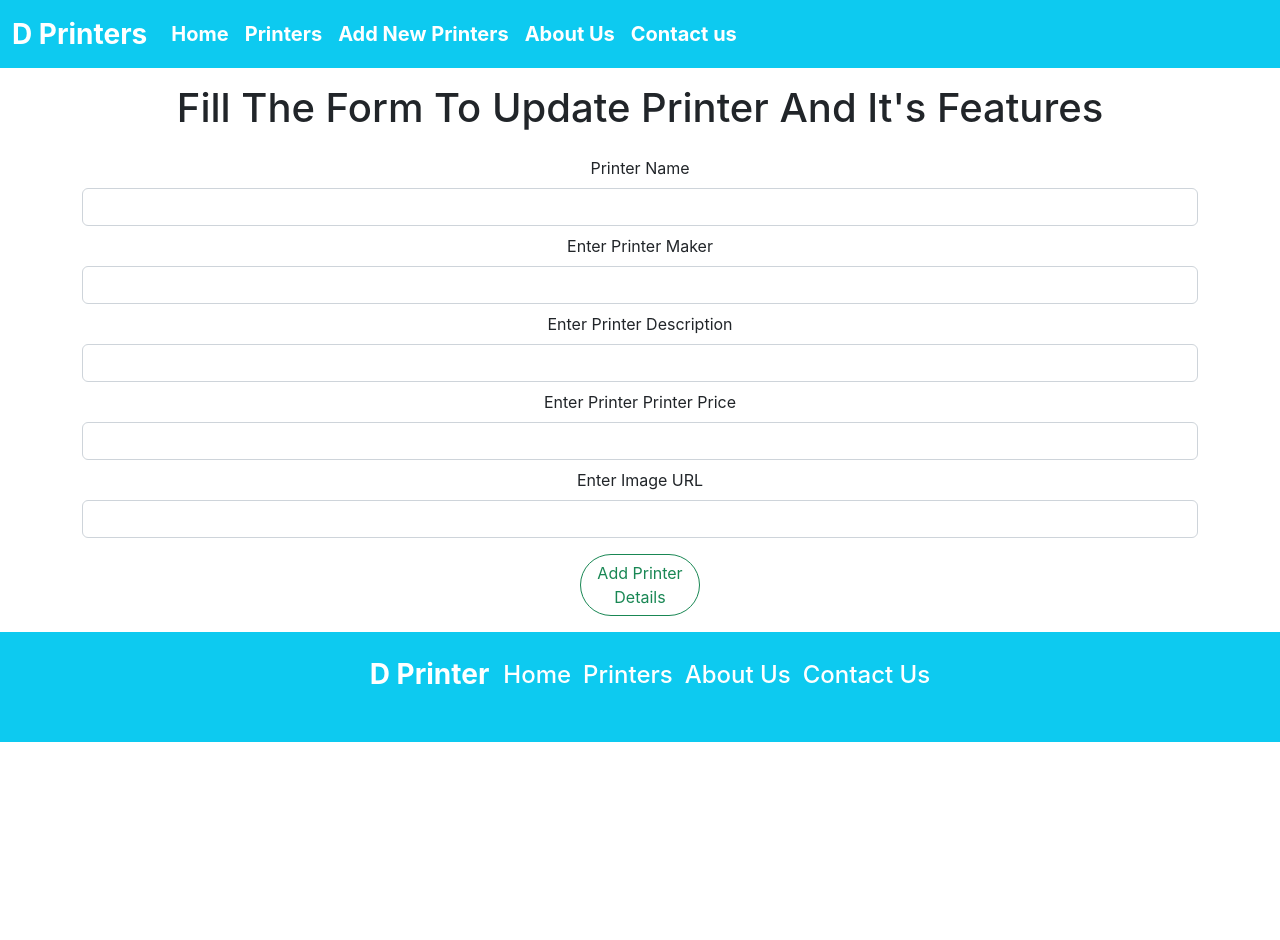
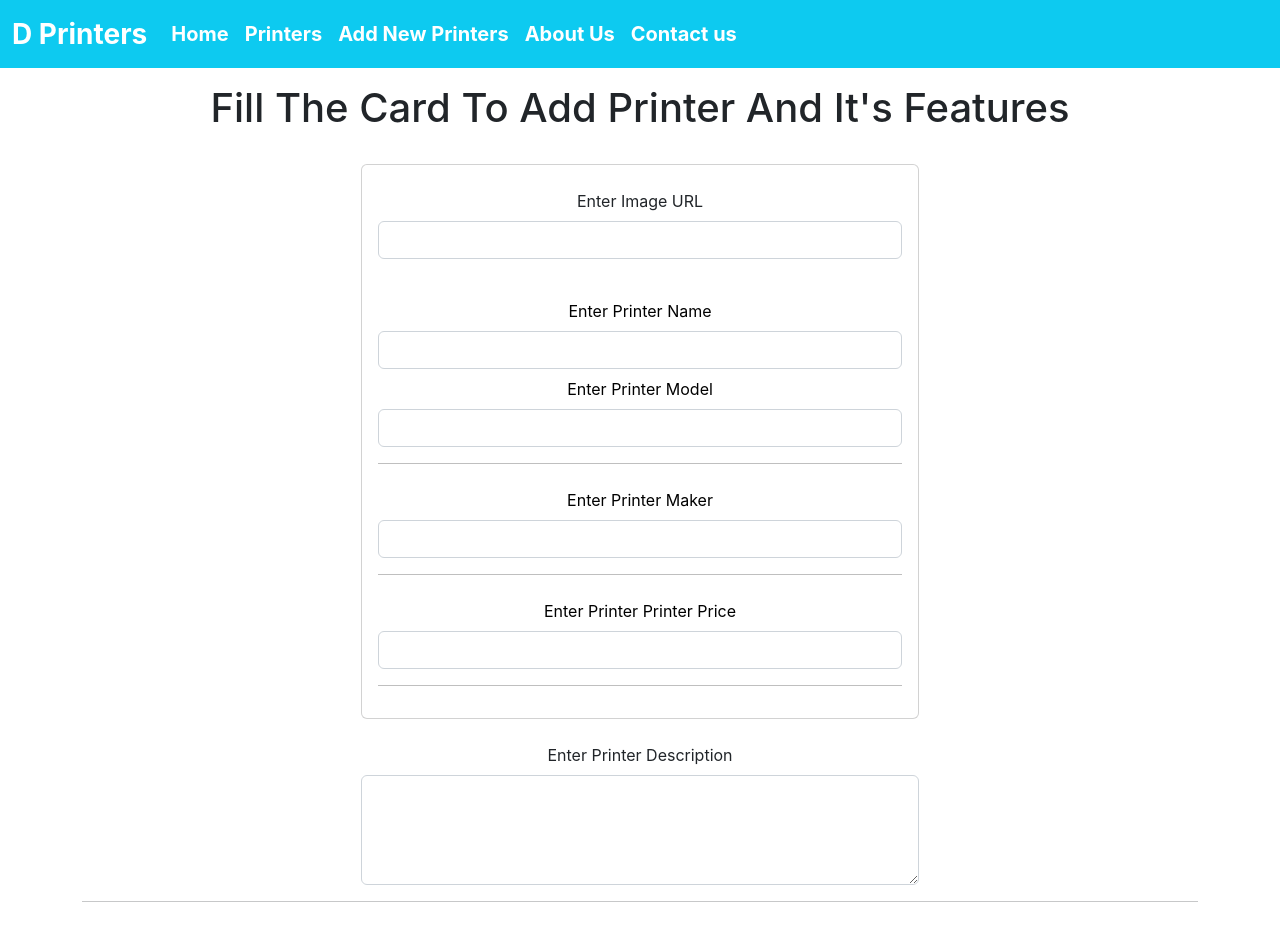
Before and after one commit to Yash-Daxini/D_Printer, a React (Create React App) app: page /AddNew in a window 1280 px wide. Shown: the top 940 px of the page. Before the commit the page ends 800 px from the top, so only its background shows below. Built offline with nearby package versions, Linux system fonts and the light colour scheme.

Commit message:
Improved Add Page and Routing

```diff
--- a/src/App.js
+++ b/src/App.js
@@ -13,7 +13,7 @@ function App() {
   return (
     <BrowserRouter>
       <Routes>
-        <Route path='/' element={<HeadFoot />}>
+        <Route path='' element={<HeadFoot />}>
           <Route path='/D_Printer' element={<Home />}></Route>
           <Route path='/Printers' element={<Printers />}></Route>
           <Route path='/About' element={<About />}></Route>
--- a/src/Components/AddNew.js
+++ b/src/Components/AddNew.js
@@ -1,76 +1,20 @@
-import {  useState } from "react";
+import { useState } from "react";
+import { useNavigate } from "react-router-dom";
+
 
 const AddNew = () => {
   const [obj, setObj] = useState({});
-
-//   useEffect(() => {
-//     fetch("https://62da16fd5d893b27b2f0ebab.mockapi.io/printer/" + param.id)
-//       .then((response) => {
-//         return response.json();
-//       })
-//       .then((data) => {
-//         setObj(data);
-//       });
-//   }, []);
+  const [previewObj, setPreviewObj] = useState(0);
+  const navigate = useNavigate();
 
   return (
     <div className="text-center container my-3">
-      <h1 className="my-3">Fill The Form To Update Printer And It's Features</h1>
-      <form>
-        <div className="mb-3">
-          <label htmlFor="exampleInputEmail1" className="form-label my-2">
-            Printer Name
-          </label>
-          <input
-            type="text"
-            className="form-control"
-            value={obj.PrinterName}
-            id="exampleInputEmail1"
-            aria-describedby="emailHelp"
-            onChange={(e) => {
-              setObj({ ...obj, PrinterName: e.target.value });
-            }}
-          />
-          <label htmlFor="exampleInputEmail1" className="form-label my-2">
-            Enter Printer Maker
-          </label>
-          <input
-            type="text"
-            className="form-control"
-            value={obj.PrinterMaker}
-            id="exampleInputEmail1"
-            aria-describedby="emailHelp"
-            onChange={(e) => {
-              setObj({ ...obj, PrinterModel: e.target.value });
-            }}
-          />
-          <label htmlFor="exampleInputEmail1" className="form-label my-2">
-            Enter Printer Description
-          </label>
-          <input
-            type="text"
-            className="form-control"
-            id="exampleInputEmail1"
-            value={obj.PrinterDescription}
-            aria-describedby="emailHelp"
-            onChange={(e) => {
-              setObj({ ...obj, PrinterDescription: e.target.value });
-            }}
-          />
-          <label htmlFor="exampleInputEmail1" className="form-label my-2">
-            Enter Printer Printer Price
-          </label>
-          <input
-            type="text"
-            className="form-control"
-            id="exampleInputEmail1"
-            value={obj.PrinterPrice}
-            aria-describedby="emailHelp"
-            onChange={(e) => {
-              setObj({ ...obj, PrinterPrice: e.target.value });
-            }}
-          />
+      {previewObj === 0 ? <h1 className="my-3">Fill The Card To Add Printer And It's Features</h1> : <h1 className="my-3">Your Card Preview</h1>}
 
+      {previewObj === 0 ?
+        <div className="d-flex justify-content-center flex-column align-items-center">
+          <div className="card my-3 mx-3 w-50">
+            <div className="card-body">
               <label htmlFor="exampleInputEmail1" className="form-label my-2">
                 Enter Image URL
               </label>
@@ -85,10 +29,103 @@ const AddNew = () => {
                 }}
               />
             </div>
+            <div className="card-body text-black">
+              <label htmlFor="exampleInputEmail1" className="form-label my-2">
+                Enter Printer Name
+              </label>
+              <input
+                type="text"
+                className="form-control"
+                value={obj.PrinterName}
+                id="exampleInputEmail1"
+                aria-describedby="emailHelp"
+                onChange={(e) => {
+                  setObj({ ...obj, PrinterName: e.target.value });
+                }}
+              />
+              <label htmlFor="exampleInputEmail1" className="form-label my-2">
+                Enter Printer Model
+              </label>
+              <input
+                type="text"
+                className="form-control"
+                value={obj.PrinterModel}
+                id="exampleInputEmail1"
+                aria-describedby="emailHelp"
+                onChange={(e) => {
+                  setObj({ ...obj, PrinterModel: e.target.value });
+                }}
+              />
+              <hr />
+              <label htmlFor="exampleInputEmail1" className="form-label my-2">
+                Enter Printer Maker
+              </label>
+              <input
+                type="text"
+                className="form-control"
+                value={obj.PrinterMaker}
+                id="exampleInputEmail1"
+                aria-describedby="emailHelp"
+                onChange={(e) => {
+                  setObj({ ...obj, PrinterMaker: e.target.value });
+                }}
+              />
+              <hr />
+              <label htmlFor="exampleInputEmail1" className="form-label my-2">
+                Enter Printer Printer Price
+              </label>
+              <input
+                type="text"
+                className="form-control"
+                id="exampleInputEmail1"
+                value={obj.PrinterPrice}
+                aria-describedby="emailHelp"
+                onChange={(e) => {
+                  setObj({ ...obj, PrinterPrice: e.target.value });
+                }}
+              />
+              <hr />
+
+            </div>
+          </div>
+          <div className="text-center w-50">
+            <label htmlFor="exampleInputEmail1" className="form-label my-2">
+              Enter Printer Description
+            </label>
+            <textarea class="form-control" id="exampleFormControlTextarea1" rows="4" value={obj.PrinterDescription} onChange={(e) => {
+              setObj({ ...obj, PrinterDescription: e.target.value });
+            }}></textarea>
+          </div>
+        </div>
+        :
+        <div className="container w-50">
+          <div className="card my-3 mx-3 text-center border-0">
+            <img
+              src={obj.PrinterImage}
+              className="card-img-top"
+              alt="Can't Load"
+            />
+            <div className="card-body text-black">
+              <h5 className="card-title text-black">
+                <b>{obj.PrinterName}</b>
+              </h5>
+              <h5 className="card-title text-black">{obj.PrinterModel}</h5>
+              <hr />
+              {obj.PrinterMaker}
+              <hr />
+              <h6>₹ {obj.PrinterPrice}</h6>
+              {/* <button className="mx-4 my-2 btn btn-outline-info w-50">Add Printer Details</button>
+              <button className="mx-4 my-2 btn btn-outline-info w-50">Go To See Your Changes</button> */}
+            </div>
+          </div>
+        </div>
+      }
+
+      <hr />
 
       <button
         type="submit"
-          className="btn btn-outline-success"
+        className="btn btn-outline-success my-4 w-25"
         onClick={(e) => {
           e.preventDefault();
           fetch(
@@ -115,11 +152,34 @@ const AddNew = () => {
             PrinterPrice: "",
             PrinterImage: "",
           });
-          }}
+          setPreviewObj(0);
+          navigate("./../AddNew");
+        }
+        }
       >
         Add Printer Details
       </button>
-      </form>
+
+      <button className="mx-4 my-4 btn btn-outline-info w-25" onClick={() => {
+        if (previewObj === 1) {
+          setPreviewObj(0);
+        }
+        else {
+          setPreviewObj(1);
+        }
+        navigate("./../AddNew")
+      }}>
+        {previewObj === 1 ? <span>Go to Add Page</span> : <span>See the Preview</span>}
+      </button>
+
+
+
+      <button className="mx-4 my-4 btn btn-outline-info w-25" onClick={() => {
+        navigate("./../Printers")
+      }}>
+        Go To See Your Changes
+      </button>
+
     </div>
   );
 };
--- a/src/Components/Edit.js
+++ b/src/Components/Edit.js
@@ -1,9 +1,10 @@
 import { useEffect, useState } from "react";
-import { useParams } from "react-router-dom";
+import { useNavigate, useParams } from "react-router-dom";
 
 const Edit = () => {
   const [obj, setObj] = useState({});
   const param = useParams();
+  const navigate = useNavigate();
 
   useEffect(() => {
     fetch("https://62da16fd5d893b27b2f0ebab.mockapi.io/printer/" + param.id)
@@ -90,7 +91,7 @@ const Edit = () => {
 
         <button
           type="submit"
-          className="btn btn-outline-success"
+          className="btn btn-outline-success w-25"
           onClick={(e) => {
             e.preventDefault();
             fetch(
@@ -117,6 +118,7 @@ const Edit = () => {
               PrinterPrice: "",
               PrinterImage: "",
             });
+            navigate("./../");
           }}
         >
           Update Printer Details
--- a/src/Components/SinglePrinterDetail.js
+++ b/src/Components/SinglePrinterDetail.js
@@ -1,5 +1,5 @@
 import { useState, useEffect } from 'react';
-import { Link, useNavigate, useParams } from 'react-router-dom';
+import { useNavigate, useParams } from 'react-router-dom';
 
 const SinglePrinterDetail = () => {
 
@@ -75,17 +75,15 @@ const SinglePrinterDetail = () => {
                     }}>
                         Back
                     </h5>
-                    <Link to="../">
                         <button
                             className="btn btn-outline-danger mx-5 my-5 opBtn"
                             onClick={() => {
                                 Delete();
-                                navigate("./../")
+                                navigate("./../../")
                             }}
                         >
                             Delete
                         </button>
-                    </Link>
 
                     <button className="btn btn-outline-secondary mx-5 my-5 opBtn" onClick={() => {
                         navigate("./Edit");
```
Also changed, not shown: 1 other file (tests, documents, lock files or other folders). Lines whose indentation alone changed are shown as unchanged.
